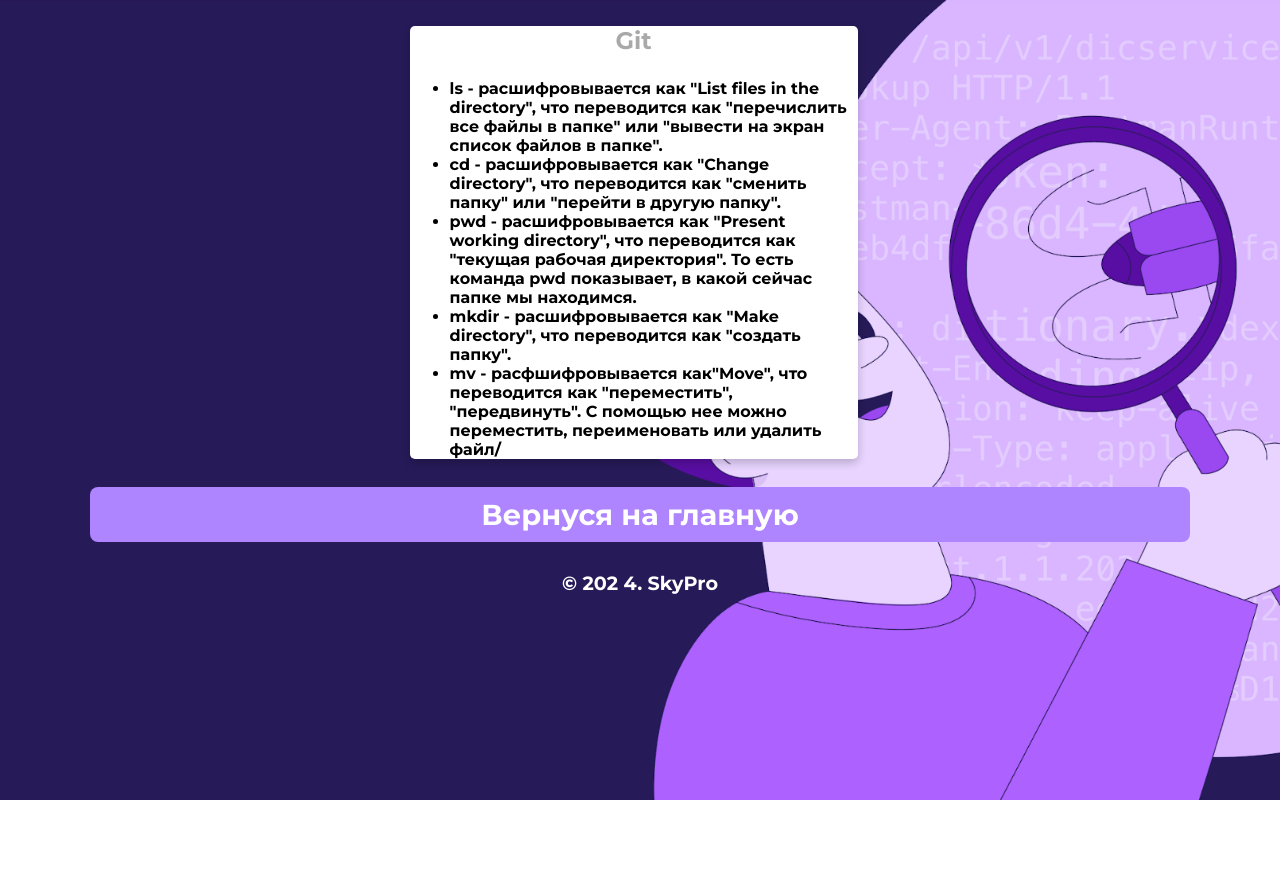
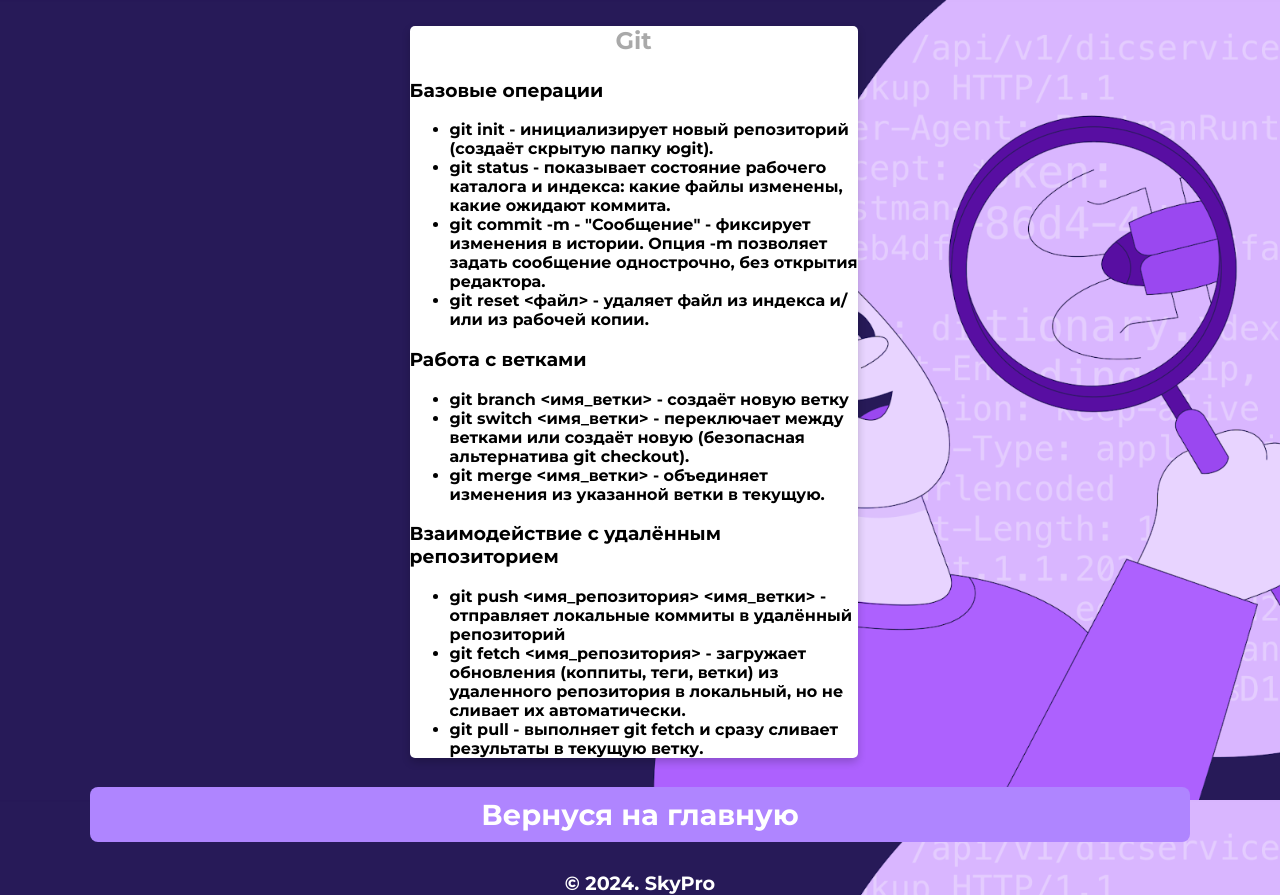
Before and after one commit to Shoorik-code/web_total_homework, a plain HTML site: page html/git.html in a window 1280 px wide. Before the commit the page ends 800 px from the top, so only its background shows below. Drawn offline with Linux system fonts and the light colour scheme.

Commit message:
save changes

```diff
--- a/html/git.html
+++ b/html/git.html
@@ -1,7 +1,7 @@
 <!DOCTYPE html>
 <html>
    <head>
-      <title>Git - всему голова!</title>
+      <title>Git</title>
       <link rel="stylesheet" type="text/css" href="../css/style.css">
       <link rel="stylesheet" type="text/css" href="../css/font-awesome.css">
       <link rel="shortcut icon" href="../img/fav.ico" type="image/x-icon">
@@ -11,22 +11,34 @@
    </head>
    <body>
       <!--Card-->
-      <div class="card">
+      <div class="card animated fadeIn">
          <p class="subtitle">Git</p>
+         <h3 id="rt-0">Базовые операции</h3>
           <ul>
-            <li>ls - расшифровывается как "List files in the directory", что переводится как "перечислить все файлы в папке" или "вывести на экран список файлов в папке".</li>
-            <li>cd - расшифровывается как "Change directory", что переводится как "сменить папку" или "перейти в другую папку".</li>
-            <li>pwd - расшифровывается как "Present working directory", что переводится как "текущая рабочая директория". То есть команда pwd показывает, в какой сейчас папке мы находимся. </li>
-            <li>mkdir - расшифровывается как "Make directory", что переводится как "создать папку".</li>
-            <li>mv - расфшифровывается как"Move", что переводится как "переместить", "передвинуть". С помощью нее можно переместить, переименовать или удалить файл/</li>
+            <li>git init - инициализирует новый репозиторий (создаёт скрытую папку юgit).</li>
+            <li>git status - показывает состояние рабочего каталога и индекса: какие файлы изменены, какие ожидают коммита.</li>
+            <li>git commit -m - "Сообщение" - фиксирует изменения в истории. Опция -m позволяет задать сообщение однострочно, без открытия редактора.</li>
+            <li>git reset <файл> - удаляет файл из индекса и/или из рабочей копии.</li>
          </ul>
+          <h3 id="rt-0">Работа с ветками</h3>
+          <ul>
+            <li>git branch <имя_ветки> - создаёт новую ветку</li>
+            <li>git switch <имя_ветки> - переключает между ветками или создаёт новую (безопасная альтернатива git checkout).</li>
+            <li>git merge <имя_ветки> - объединяет изменения из указанной ветки в текущую.</li>
+         </ul>
+         <h3 id="rt-0">Взаимодействие с удалённым репозиторием</h3>
+          <ul>
+         <li>git push <имя_репозитория> <имя_ветки> - отправляет локальные коммиты в удалённый репозиторий</li>
+         <li>git fetch <имя_репозитория> - загружает обновления (коппиты, теги, ветки) из удаленного репозитория в локальный, но не сливает их автоматически.</li>
+         <li>git pull - выполняет git fetch и сразу сливает результаты в текущую ветку.</li>
+      </ul>
       </div>
       <!--footer-->
       <footer class="animated fadeIn">
          <p class="location" align="center">
-            <a href="mac.html">Вернуся на главную</a>
+            <a href="../index.html">Вернуся на главную</a>
          </p>
-         &copy; 202 4. SkyPro
+         &copy; 2024. SkyPro
       </footer>
    </body>
 </html>
```
Also changed, not shown: html/cmd.html (+9 -6 lines), html/mac.html (+3 -3 lines), index.html (+3 -3 lines), defects.txt.
